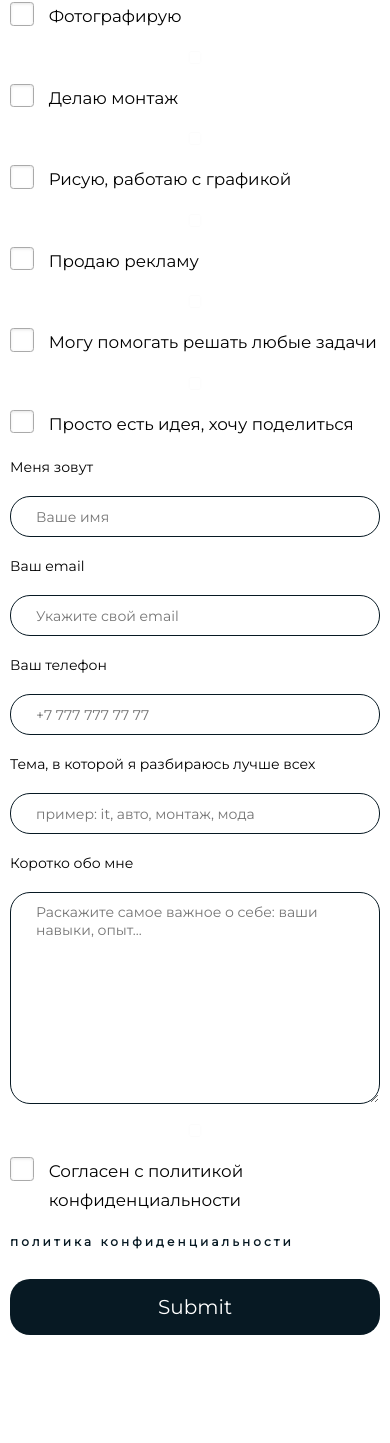
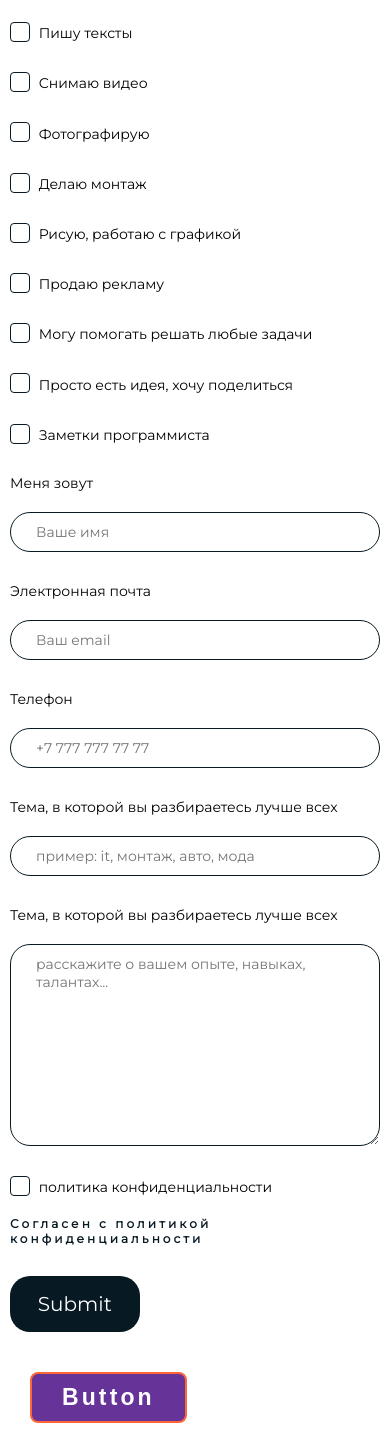
Before and after one commit to VetalChess07/aleco, a plain HTML site: page form.html in a window 390 px wide. Shown: the part 488-1931 px from the top of the page. Before the commit the page ends 1843 px from the top, so only its background shows below. Drawn offline with Linux system fonts and the light colour scheme.

Commit message:
Add files via upload

```diff
--- a/form.html
+++ b/form.html
@@ -16,64 +16,126 @@
 
       </div>
       <form class="form__item-form">
-        <label class="form__item-label" for="">Что вы умеете лучше всего?</label>
+        <h2>Заполните форму!</h2>
+        <div class="form-group">
+          <label>
+              <input type="checkbox" name="coding-notes" class="real-checkbox">
+              <span class="custom-checkbox"></span>
+              Пишу тексты
+          </label>
+      </div>
 
-          <input type="checkbox" id="checkbox1" />
-          <label for="checkbox1">Пишу тексты</label>
+      <div class="form-group">
+          <label>
+              <input type="checkbox" name="travel-notes" class="real-checkbox">
+              <span class="custom-checkbox"></span>
+              Снимаю видео
+          </label>
+      </div>
+      <div class="form-group">
+        <label>
+            <input type="checkbox" name="coding-notes" class="real-checkbox">
+            <span class="custom-checkbox"></span>
+            Фотографирую
+        </label>
+    </div>
+
+    <div class="form-group">
+        <label>
+            <input type="checkbox" name="travel-notes" class="real-checkbox">
+            <span class="custom-checkbox"></span>
+            Делаю монтаж
+        </label>
+    </div>
+    <div class="form-group">
+      <label>
+          <input type="checkbox" name="coding-notes" class="real-checkbox">
+          <span class="custom-checkbox"></span>
+          Рисую, работаю с графикой
+      </label>
+  </div>
+
+  <div class="form-group">
+      <label>
+          <input type="checkbox" name="travel-notes" class="real-checkbox">
+          <span class="custom-checkbox"></span>
+          Продаю рекламу
+      </label>
+  </div>
+  <div class="form-group">
+    <label>
+        <input type="checkbox" name="coding-notes" class="real-checkbox">
+        <span class="custom-checkbox"></span>
+        Могу помогать решать любые задачи
+    </label>
+</div>
+
+<div class="form-group">
+    <label>
+        <input type="checkbox" name="travel-notes" class="real-checkbox">
+        <span class="custom-checkbox"></span>
+        Просто есть идея, хочу поделиться
+    </label>
+</div>
+<div class="form-group">
+  <label>
+      <input type="checkbox" name="coding-notes" class="real-checkbox">
+      <span class="custom-checkbox"></span>
+      Заметки программиста
+  </label>
+</div>
+<div class="form-group">
+  <label for="input-text">
+    Меня зовут
+    <input id="input-text" placeholder="Ваше имя" type="text" name="input-text" class="">
 
 
-            <input type="checkbox" id="checkbox2" />
-            <label for="checkbox2">Снимаю видео</label>
+  </label>
+</div>
+<div class="form-group">
+  <label for="input-email">
+    Электронная почта
+    <input id="input-email" placeholder="Ваш email" type="email" name="input-text" class="">
 
 
-            <input type="checkbox" id="checkbox3" />
-            <label for="checkbox3">Фотографирую</label>
+  </label>
+</div>
+<div class="form-group">
+  <label for="input-tel">
+    Телефон
+    <input id="input-tel" placeholder="+7 777 777 77 77" type="tel" name="input-text" class="">
 
 
-            <input type="checkbox" id="checkbox4" />
-            <label for="checkbox4">Делаю монтаж</label>
+  </label>
+</div>
+<div class="form-group">
+  <label for="input-prof">
+    Тема, в которой вы разбираетесь лучше всех
+    <input id="input-prof" placeholder="пример: it, монтаж, авто, мода" type="text" name="input-text" class="">
 
 
-            <input type="checkbox" id="checkbox5" />
-            <label for="checkbox5">Рисую, работаю с графикой</label>
+  </label>
+</div>
+<div class="form-group">
+  <label for="input-textarea">
+    Тема, в которой вы разбираетесь лучше всех
+   <textarea id="input-textarea" name="" placeholder="расскажите о вашем опыте, навыках, талантах..." cols="30" rows="10"></textarea>
 
+  </label>
+</div>
+<div class="form-group">
+  <label>
+      <input type="checkbox" name="coding-notes" class="real-checkbox">
+      <span class="custom-checkbox"></span>
+      политика конфиденциальности
+     <br>
+      <a class="privacy__link" href="">Согласен с политикой конфиденциальности </a>
 
-            <input type="checkbox" id="checkbox6" />
-            <label for="checkbox6">Продаю рекламу</label>
+  </label>
+</div>
+<input id="input-submit" type="submit">
+<a href="" class="shine-button">Button</a>
 
-
-            <input type="checkbox" id="checkbox7" />
-            <label for="checkbox7">Могу помогать решать любые задачи</label>
-
-
-            <input type="checkbox" id="checkbox8" />
-            <label for="checkbox8">
-              Просто есть идея, хочу поделиться
-              </label>
-          <label for="input-name">Меня зовут</label>
-          <input placeholder="Ваше имя" id="input-name" type="text">
-          <label for="input-email">Ваш email</label>
-          <input placeholder="Укажите свой email" id="input-email" type="text">
-          <label for="input-tel">Ваш телефон</label>
-          <input placeholder="+7 777 777 77 77" id="input-tel" type="text">
-          <label for="input-tel">Тема, в которой я разбираюсь лучше всех</label>
-          <input placeholder="пример: it, авто, монтаж, мода" id="input-tel" type="text">
-          <label for="input-textarea">
-            Коротко обо мне
-          </label>
-          <textarea placeholder="Раскажите самое важное о себе: ваши навыки, опыт..." name="" id="input-textarea" cols="30" rows="10"></textarea>
-
-
-
-
-
-
-           <input type="checkbox" id="checkbox-privacy" />
-           <label for="checkbox-privacy">Согласен с политикой конфиденциальности</label>
-         <a class="privacy__link" href="">политика конфиденциальности</a>
-
-
-          <input id="input-submit" type="submit" placeholder="Отправить">
 
 
 
--- a/style/formpage.css
+++ b/style/formpage.css
@@ -16,7 +16,7 @@ section{
    background-repeat:no-repeat;
    background-position: center;
    background-size: cover;
-   padding: 40px 10px;
+   padding: 80px 10px;
    background-color: rebeccapurple;
 }
 .form__item-title {
@@ -32,7 +32,7 @@ section{
    padding: 0 10px;
    width: 100%;
    max-width: 1140px;
-  margin: 90px auto 10px;
+  margin: 40px auto 10px;
    display: flex;
    flex-direction: column;
    align-items: start;
@@ -40,9 +40,9 @@ section{
    gap: 20px;
 }
 
-.form__item-label {
+h2{
+   margin: 10px 0;
 }
-
 
 input, textarea{
 	border: 1px solid #071923 ;
@@ -50,9 +50,10 @@ input, textarea{
    border-radius: 20px;
    display: block;
    transition: all .4s;
+   margin-top:20px ;
 }
-input:focus{
-	border: 2px solid #4F4FD9 ;
+input:focus,textarea:focus{
+	border: 1px solid #4F4FD9 ;
 	padding: 10px 25px;
    border-radius: 20px;
    display: block;
@@ -62,26 +63,28 @@ input:focus{
    border: none;
    font-size: 20px;
    color: #fff;
-   padding: 32px;
+   padding: 30px 20px;
    transition: all .5s;
-   border: 4px solid transparent;
-   margin: 30px 0;
+   border: 1px solid transparent;
+   margin: 10px 0;
+   width: 35%;
 }
 #input-submit:hover{
    background-color:#ffff;
 
    color: #071923;;
-   border: 4px solid #071923 ;
+   border:1px solid #071923 ;
 
 }
 .privacy__link{
    color: #071923 !important;
-   font-size: 16px;
-
+   font-size: 14px;
+   width: 250px;
+   display: block;
+ margin-top:20px ;
 }
 .privacy__link:hover{
-   color: #4F4FD9;
-
+   color: #4F4FD9 !important;
 }
 @media (max-width:980px) {
 
@@ -127,3 +130,103 @@ input:focus{
       margin: 10px 0;
    }
 }
+
+.form-group + .form-group {
+	margin-top: 10px;
+   width: 100%;
+}
+
+label {
+	cursor: pointer;
+}
+
+/* *********************************
+Чекбоксы
+********************************* */
+
+.real-checkbox {
+	width: 0;
+	height: 0;
+	opacity: 0;
+	position: absolute;
+	z-index: -1;
+}
+
+.real-checkbox:focus + .custom-checkbox {
+	box-shadow: 0px 0px 0px 1px #071923, 0px 0px 10px #071923;
+
+}
+
+.custom-checkbox {
+	position: relative;
+	display: inline-block;
+	width: 20px;
+	height: 20px;
+	background: #ffffff;
+	border: 1px solid #071923;
+	border-radius: 4px;
+	vertical-align: sub;
+	margin-right: 5px;
+}
+
+.custom-checkbox::before {
+	content: '';
+
+	/* Рисуем галочку */
+	display: inline-block;
+	width: 13px;
+	height: 13px;
+	background-image: url('../img/check.svg');
+	background-size: contain;
+	background-repeat: no-repeat;
+
+	/* Выравниваем по центру */
+	position: absolute;
+	left: 50%;
+	top: 50%;
+	transform: translate(-50%, -50%) scale(0);
+	margin-top: 1px;
+
+	transition: 0.2s ease-in;
+}
+
+/*
+Активируем фейковый / декоративный чекбокс
+*/
+
+.real-checkbox:checked + .custom-checkbox::before {
+	transform: translate(-50%, -50%) scale(1);
+}
+
+.shine-button {
+   text-decoration: none;
+   display: inline-block;
+   padding: 10px 30px;
+   margin: 10px 20px;
+   position: relative;
+   overflow: hidden;
+   border: 2px solid #fe6637;
+   border-radius: 8px;
+   font-family: 'Montserrat', sans-serif;
+   color: #fe6637;
+   transition: .2s ease-in-out;
+   background-color: rebeccapurple;
+ }
+ .shine-button:before {
+   content: "";
+   background: linear-gradient(90deg, rgba(255, 255, 255, .1), rgba(255, 255, 255, .5));
+   height: 50px;
+   width: 50px;
+   position: absolute;
+   top: -8px;
+   left: -75px;
+   transform: skewX(-45deg);
+ }
+ .shine-button:hover {
+   background: #fe6637;
+   color: #fff;
+ }
+ .shine-button:hover:before {
+   left: 150px;
+   transition: .5s ease-in-out;
+ }
--- a/style/reset.css
+++ b/style/reset.css
@@ -161,70 +161,3 @@ h3{
 
 	display: inline-block;
 }
-/* Base for label styling */
-[type="checkbox"]:not(:checked),
-[type="checkbox"]:checked {
-
-left: 0;
-opacity: 0.01;
-}
-[type="checkbox"]:not(:checked) + label,
-[type="checkbox"]:checked + label {
-position: relative;
-padding-left: 2.3em;
-font-size: 1.05em;
-line-height: 1.7;
-cursor: pointer;
-}
-
-/* checkbox aspect */
-[type="checkbox"]:not(:checked) + label:before,
-[type="checkbox"]:checked + label:before {
-content: '';
-position: absolute;
-left: 0;
-top: 0;
-width: 1.4em;
-height: 1.4em;
-border: 1px solid #aaa;
-background: #FFF;
-border-radius: .2em;
-box-shadow: inset 0 1px 3px rgba(0,0,0, .1), 0 0 0 rgba(203, 34, 237, .2);
--webkit-transition: all .275s;
-transition: all .275s;
-}
-
-/* checked mark aspect */
-[type="checkbox"]:not(:checked) + label:after,
-[type="checkbox"]:checked + label:after {
-content: '✓';
-position: absolute;
-top: .525em;
-left: .18em;
-font-size: 1.375em;
-color: #071923;
-line-height: 0;
--webkit-transition: all .2s;
-transition: all .2s;
-}
-
-/* checked mark aspect changes */
-[type="checkbox"]:not(:checked) + label:after {
-opacity: 0;
--webkit-transform: scale(0) rotate(45deg);
-transform: scale(0) rotate(45deg);
-}
-
-[type="checkbox"]:checked + label:after {
-opacity: 1;
--webkit-transform: scale(1) rotate(0);
-transform: scale(1) rotate(0);
-}
-
-
-
-/* Accessibility */
-[type="checkbox"]:checked:focus + label:before,
-[type="checkbox"]:not(:checked):focus + label:before {
-	box-shadow: inset 0 1px 3px #7373D9 , 0 0 0 6px #7373D9;
-}
--- a/style/style.css
+++ b/style/style.css
@@ -626,7 +626,7 @@ h3{
 
 	}
 	.intro__item-link{
-		font-size: 10px;
+		font-size: 14px;
 	}
 	.intro__item-ul {
 
@@ -638,7 +638,7 @@ h3{
 
 	        flex-direction: column;
 
-		gap: 8px
+
 	}
 
 
@@ -726,7 +726,7 @@ padding: 20px 0 20px 0;
   }
 
   .intro__item-img {
-	max-width: 230px;
+	max-width: 280px;
 }
 
 
```
Also changed, not shown: img/check.svg (added), img/icons8-галочка.svg (added).
